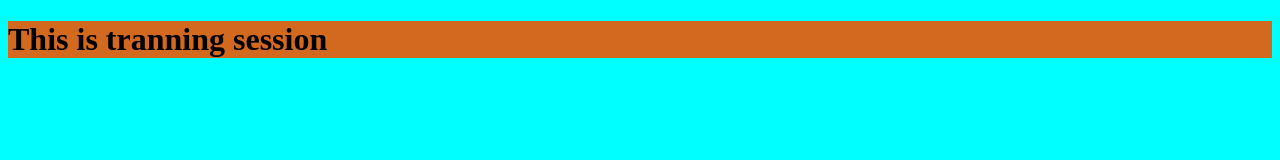
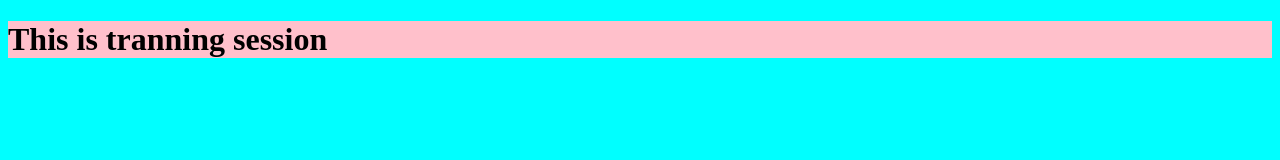
Before and after one commit to sandhiya-077/git-tranning, a plain HTML site: page index.html in a window 1280 px wide. Drawn offline with Linux system fonts and the light colour scheme.

Commit message:
Update index.html

```diff
--- a/index.html
+++ b/index.html
@@ -6,6 +6,6 @@
     <title>Document</title>
 </head>
 <body style="background-color: aqua;">
-    <h1 style="background-color: chocolate;"> This is tranning session</h1>
+    <h1 style="background-color: pink;"> This is tranning session</h1>
 </body>
 </html>
```
